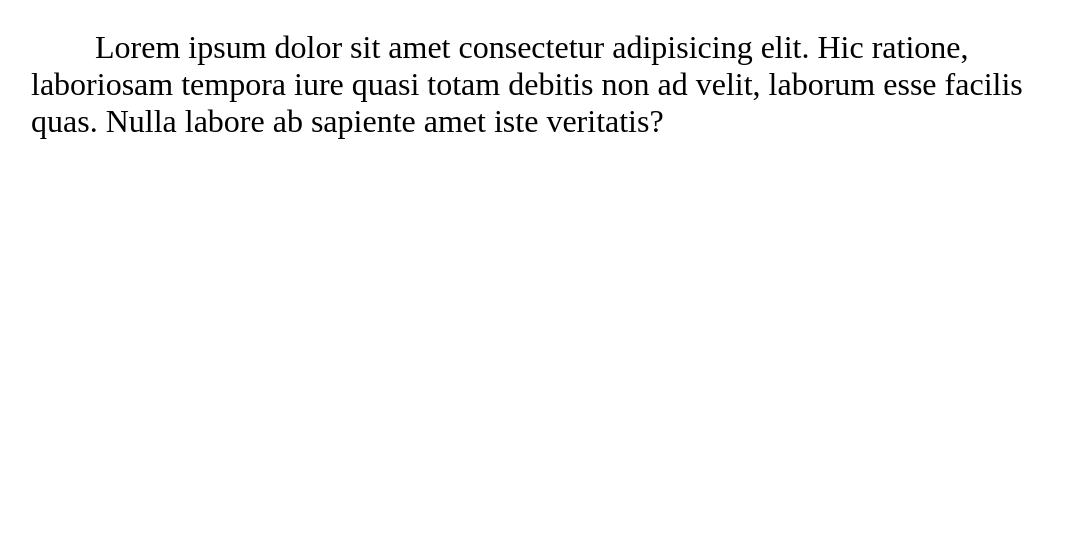
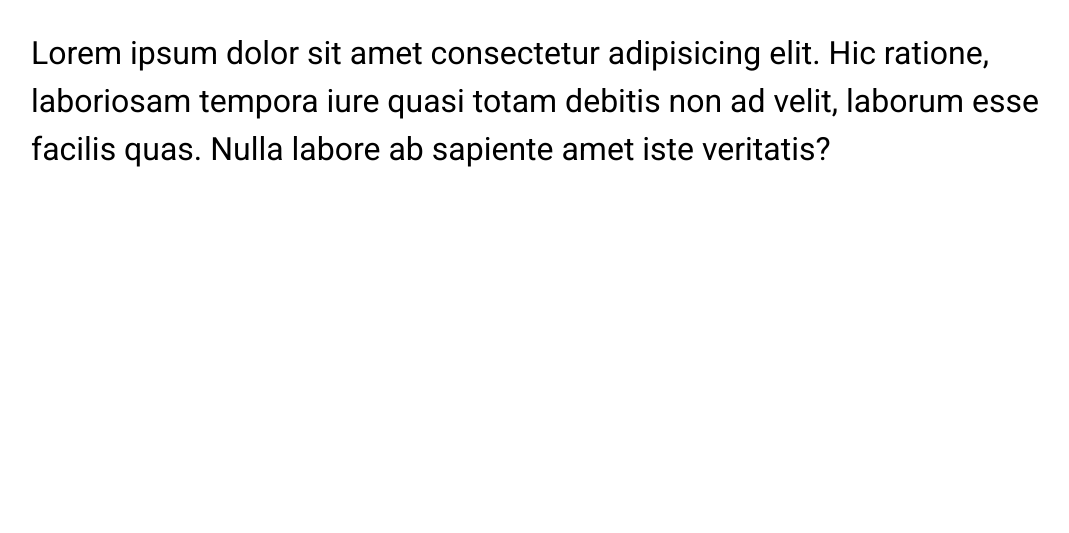
Before and after one commit to GustavoLuche/htmlandcss-study, a plain HTML site: page css_course/06_lesson - Typography/index.html in a window 1280 px wide. Shown: the part 267-800 px from the top of the page, without its empty margins (105-1174 px from the left). Drawn offline with Linux system fonts and the light colour scheme.

Commit message:
Update 06_lesson - Typography

```diff
--- a/css_course/06_lesson/css/style.css
+++ b/css_course/06_lesson - Typography/css/style.css
@@ -1,3 +1,5 @@
+@import url('https://fonts.googleapis.com/css2?family=Roboto&display=swap');
+
 /*
 
 Typography is the way that text
@@ -25,5 +27,11 @@ p {
     /* text-decoration: line-through; */
     /* text-transform: uppercase; */
     /* text-align: justify; */
-    text-indent: 2em;
+    /* text-indent: 2em; */
+    line-height: 1.5;
+    /* letter-spacing: 0.25em; */
+    /* word-spacing: 1.5em; */
+    /* font-weight: bold; */
+    /* font-style: oblique; */
+    font-family: 'Roboto', sans-serif;
 }
```
Also changed, not shown: css_course/06_lesson - Typography/index.html (renamed from css_course/06_lesson/index.html, +9 -1 lines).
